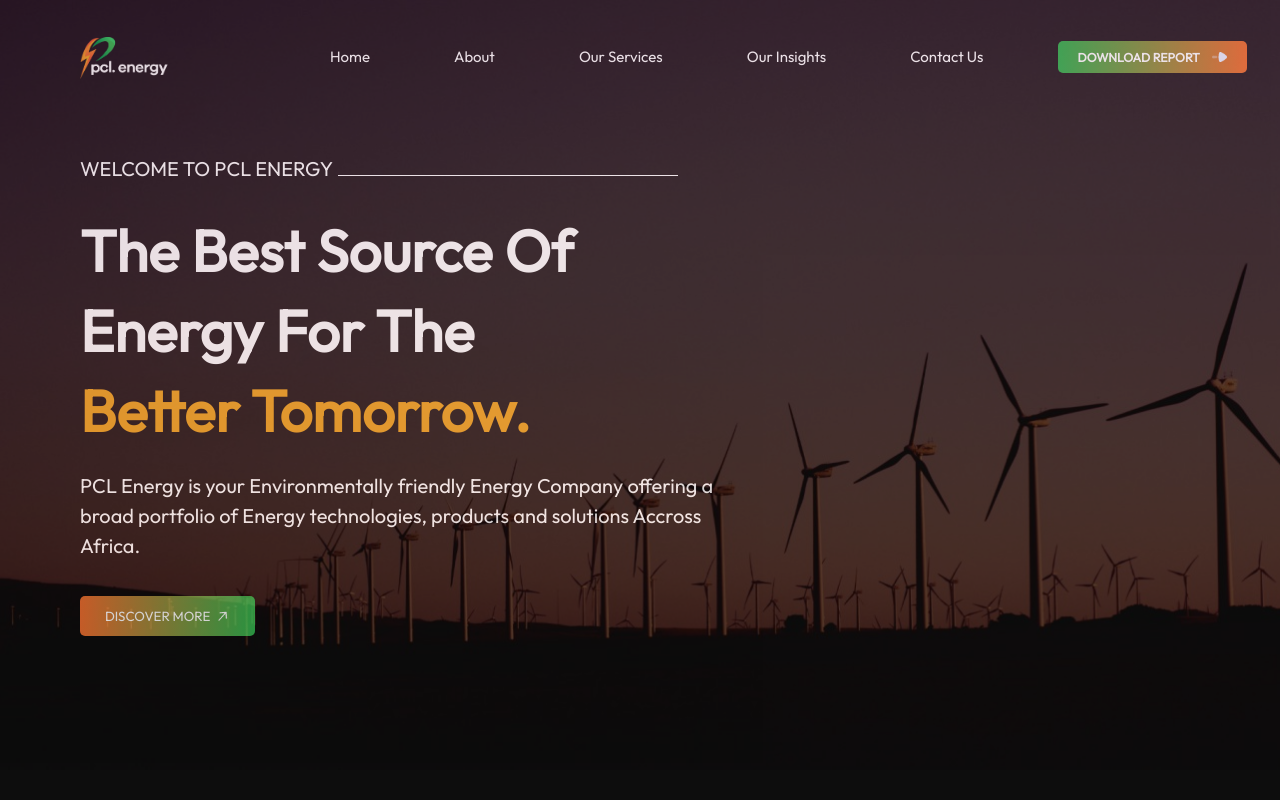
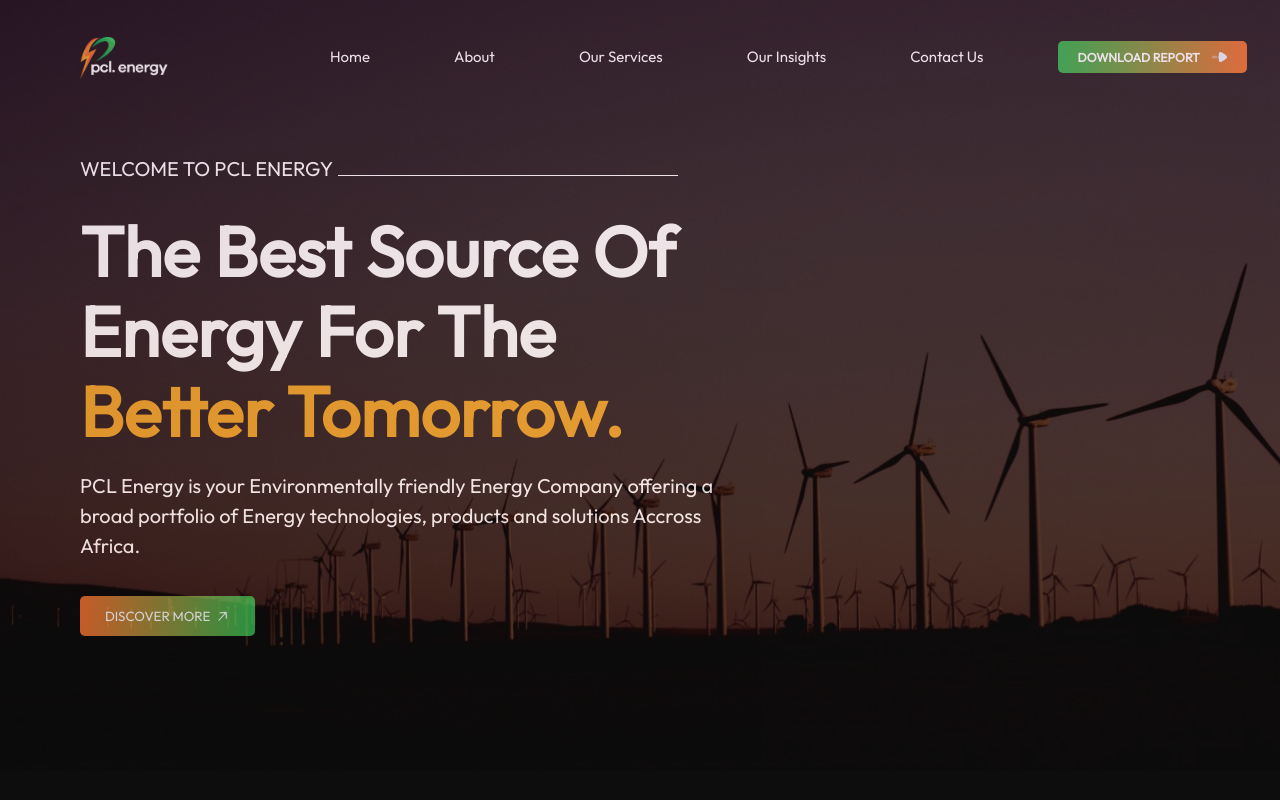
Before and after one commit to Siriki-web/PCLENERGY, a React (Create React App) app: page / in a window 1280 px wide. Shown: the top 800 px of the page. Built offline with nearby package versions, Linux system fonts and the light colour scheme.

Commit message:
Modif size title Header

```diff
--- a/src/components/Header/index.jsx
+++ b/src/components/Header/index.jsx
@@ -93,7 +93,7 @@ const TitleH1 = styled.h1`
     margin-left: 80px;
     margin-top: 10px;
     margin-bottom: 2px;
-    font-size: 58px;
+    font-size: 70px;
     font-weight: 900;
     text-align: left;
 
```
